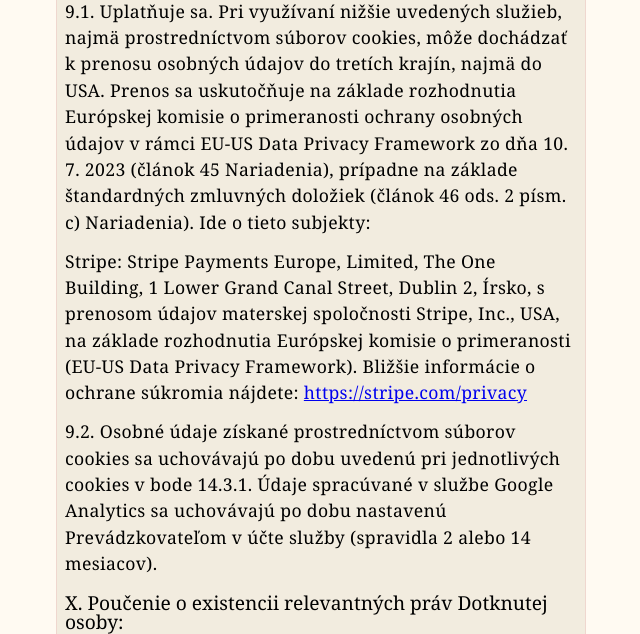
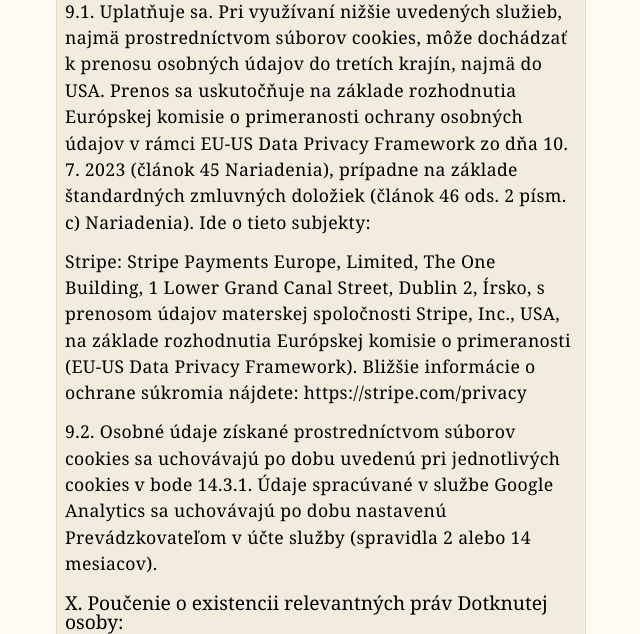
Before and after one commit to kormosi/eshop, a Django app: template templates/eshop/osobne_udaje.html in a window 1280 px wide. Shown: the part 5388-6022 px from the top of the page, without its empty margins (319-959 px from the left). Run offline with Django 5.2, Linux system fonts and the light colour scheme; the template is opened without the code that fills it, so the values that code supplies are empty.

Commit message:
rm links from osobe_udaje.html

```diff
--- a/templates/eshop/osobne_udaje.html
+++ b/templates/eshop/osobne_udaje.html
@@ -18,7 +18,7 @@
     <ul class="book-details"><li><b>IČ DPH:</b> SK2122264441</li></ul>
     <p class="align-left"><span>1.2.</span> Emailový kontakt a telefonický kontakt na Prevádzkovateľa je:</p>
     <ul class="book-details">
-        <li>Email: <a href="mailto:info@silviakormosi.com">info@silviakormosi.com</a></li>
+        <li>Email: info@silviakormosi.com</li>
     </ul>
     <ul class="book-details"><li>Tel. č.: +421 919 165 480</li></ul>
     <p class="align-left"><span>1.3.</span> Adresa Prevádzkovateľa k zasielaniu písomností:</p>
@@ -76,7 +76,7 @@
 
 <section><h2>IX. Informácia o poskytovaní osobných údajov do tretích krajín a dobe ich uchovávania:</h2>
     <p class="align-left"><span>9.1.</span> Uplatňuje sa. Pri využívaní nižšie uvedených služieb, najmä prostredníctvom súborov cookies, môže dochádzať k prenosu osobných údajov do tretích krajín, najmä do USA. Prenos sa uskutočňuje na základe rozhodnutia Európskej komisie o primeranosti ochrany osobných údajov v rámci EU-US Data Privacy Framework zo dňa 10. 7. 2023 (článok 45 Nariadenia), prípadne na základe štandardných zmluvných doložiek (článok 46 ods. 2 písm. c) Nariadenia). Ide o tieto subjekty:</p>
-    <p class="align-left">Stripe: Stripe Payments Europe, Limited, The One Building, 1 Lower Grand Canal Street, Dublin 2, Írsko, s prenosom údajov materskej spoločnosti Stripe, Inc., USA, na základe rozhodnutia Európskej komisie o primeranosti (EU-US Data Privacy Framework). Bližšie informácie o ochrane súkromia nájdete: <a href="https://stripe.com/privacy">https://stripe.com/privacy</a></p>
+    <p class="align-left">Stripe: Stripe Payments Europe, Limited, The One Building, 1 Lower Grand Canal Street, Dublin 2, Írsko, s prenosom údajov materskej spoločnosti Stripe, Inc., USA, na základe rozhodnutia Európskej komisie o primeranosti (EU-US Data Privacy Framework). Bližšie informácie o ochrane súkromia nájdete: https://stripe.com/privacy</p>
     <p class="align-left"><span>9.2.</span> Osobné údaje získané prostredníctvom súborov cookies sa uchovávajú po dobu uvedenú pri jednotlivých cookies v bode 14.3.1. Údaje spracúvané v službe Google Analytics sa uchovávajú po dobu nastavenú Prevádzkovateľom v účte služby (spravidla 2 alebo 14 mesiacov).</p>
 </section>
 
@@ -124,7 +124,7 @@
     <p class="align-left"><span>12.1.</span> Dotknutá osoba má právo podať sťažnosť dozornému orgánu, a to najmä v členskom štáte svojho obvyklého pobytu, mieste výkonu práce alebo v mieste údajného porušenia, ak sa domnieva, že spracúvanie osobných údajov, ktoré sa jej týka, je v rozpore s Nariadením, a to všetko bez toho, aby boli dotknuté akékoľvek iné správne alebo súdne prostriedky nápravy.</p>
     <p class="align-left">Dotknutá osoba má právo, aby dozorný orgán, ktorému sa sťažnosť podala, ju ako sťažovateľa informoval o pokroku a výsledku sťažnosti, a to vrátane možnosti podať súdny prostriedok nápravy podľa článku 78 Nariadenia.</p>
     <p class="align-left"><span>12.2.</span> Dozorným orgánom v Slovenskej republike je Úrad na ochranu osobných údajov Slovenskej republiky, Galvaniho Business Centrum II; Galvaniho 7/B; 821 04 Bratislava, Slovensko.</p>
-    <p class="align-left">Tel. kontakt: + 421 2 32 31 32 14, Email: <a href="mailto:statny.dozor@pdp.gov.sk">statny.dozor@pdp.gov.sk</a>,</p>
+    <p class="align-left">Tel. kontakt: + 421 2 32 31 32 14, Email: statny.dozor@pdp.gov.sk,</p>
 </section>
 
 <section><h2>XIII. Informácie súvisiace s automatickým rozhodovaním vrátane profilovania:</h2>
@@ -153,7 +153,7 @@
         </tbody>
     </table>
     <p class="align-left"><span>14.3.2.</span> Cookies sprístupňované tretím stranám:</p>
-    <p class="align-left">Stripe: Stripe Payments Europe, Limited, The One Building, 1 Lower Grand Canal Street, Dublin 2, Írsko. Bližšie informácie o ochrane súkromia nájdete: <a href="https://stripe.com/privacy">https://stripe.com/privacy</a></p>
+    <p class="align-left">Stripe: Stripe Payments Europe, Limited, The One Building, 1 Lower Grand Canal Street, Dublin 2, Írsko. Bližšie informácie o ochrane súkromia nájdete: https://stripe.com/privacy</p>
 </section>
 
 <section><h2>XV. Osobitné ustanovenia</h2>
@@ -164,8 +164,6 @@
     <p class="align-left"><span>16.1.</span> Tieto Zásady ochrany osobných údajov nadobúdajú platnosť a účinnosť ich zverejnením na Webovom sídle predávajúceho dňa 20.10.2026</p>
 </section>
 
-<p class="align-left">Tento eshop je certifikovaný <a href="https://www.pravoeshopov.sk">https://www.pravoeshopov.sk</a></p>
-
 </div>
 
 {% endblock %}
```
